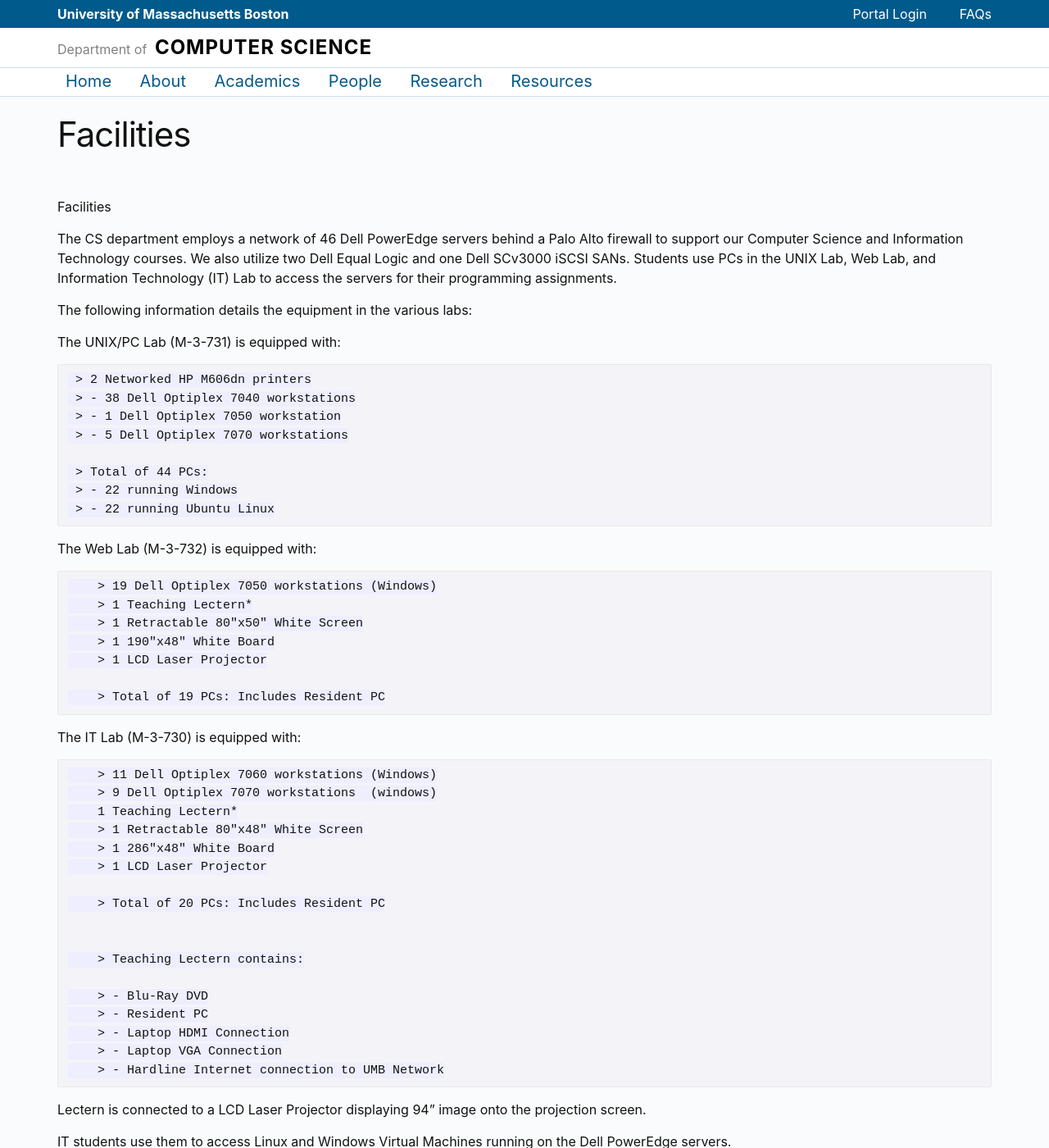
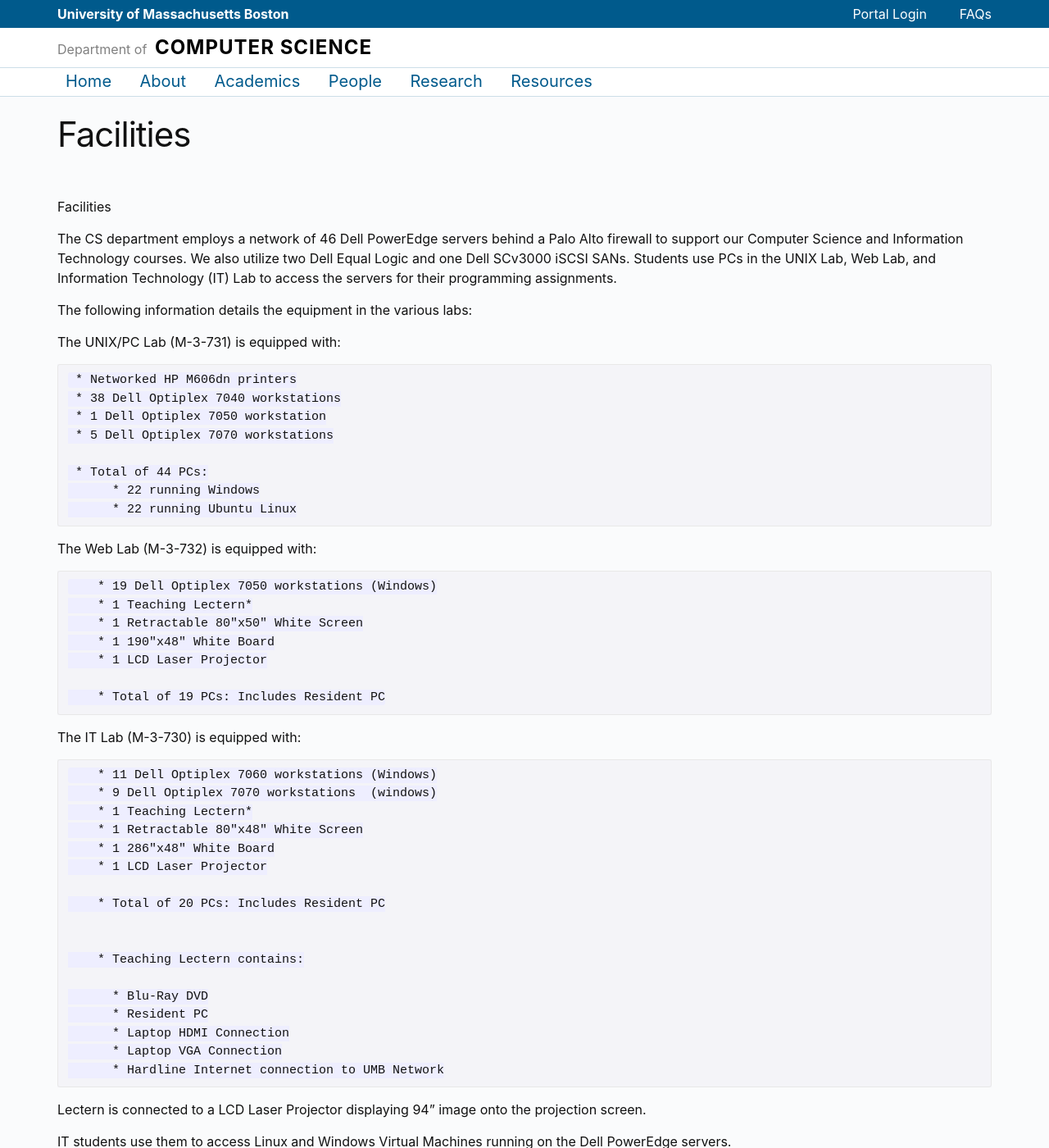
Before and after one commit to umbcs/umbcs.github.io, a Jekyll site: the page built from WEB/about/facilities.markdown, in a window 1280 px wide and 1400 px high. Shown: the whole window at 82% size. Built offline with Jekyll 4.4.1, drawn with Linux system fonts in a browser that asks for light colours.

Commit message:
Update facilities.markdown

```diff
--- a/WEB/about/facilities.markdown
+++ b/WEB/about/facilities.markdown
@@ -15,45 +15,45 @@ The following information details the equipment in the various labs:
 
 The UNIX/PC Lab (M-3-731) is equipped with:
 
-     > 2 Networked HP M606dn printers
-     > - 38 Dell Optiplex 7040 workstations
-     > - 1 Dell Optiplex 7050 workstation
-     > - 5 Dell Optiplex 7070 workstations
+     * Networked HP M606dn printers
+     * 38 Dell Optiplex 7040 workstations
+     * 1 Dell Optiplex 7050 workstation
+     * 5 Dell Optiplex 7070 workstations
 
-     > Total of 44 PCs:
-     > - 22 running Windows
-     > - 22 running Ubuntu Linux
+     * Total of 44 PCs:
+          * 22 running Windows
+          * 22 running Ubuntu Linux
 
 
 The Web Lab (M-3-732) is equipped with:
 
-        > 19 Dell Optiplex 7050 workstations (Windows)
-        > 1 Teaching Lectern*
-        > 1 Retractable 80"x50" White Screen
-        > 1 190"x48" White Board
-        > 1 LCD Laser Projector
+        * 19 Dell Optiplex 7050 workstations (Windows)
+        * 1 Teaching Lectern*
+        * 1 Retractable 80"x50" White Screen
+        * 1 190"x48" White Board
+        * 1 LCD Laser Projector
 
-        > Total of 19 PCs: Includes Resident PC
+        * Total of 19 PCs: Includes Resident PC
 
 The IT Lab (M-3-730) is equipped with:
 
-        > 11 Dell Optiplex 7060 workstations (Windows)
-        > 9 Dell Optiplex 7070 workstations  (windows)
-        1 Teaching Lectern*
-        > 1 Retractable 80"x48" White Screen
-        > 1 286"x48" White Board
-        > 1 LCD Laser Projector
+        * 11 Dell Optiplex 7060 workstations (Windows)
+        * 9 Dell Optiplex 7070 workstations  (windows)
+        * 1 Teaching Lectern*
+        * 1 Retractable 80"x48" White Screen
+        * 1 286"x48" White Board
+        * 1 LCD Laser Projector
 
-        > Total of 20 PCs: Includes Resident PC
+        * Total of 20 PCs: Includes Resident PC
 
 
-        > Teaching Lectern contains:
+        * Teaching Lectern contains:
 
-        > - Blu-Ray DVD
-        > - Resident PC
-        > - Laptop HDMI Connection
-        > - Laptop VGA Connection
-        > - Hardline Internet connection to UMB Network
+          * Blu-Ray DVD
+          * Resident PC
+          * Laptop HDMI Connection
+          * Laptop VGA Connection
+          * Hardline Internet connection to UMB Network
 
 Lectern is connected to a LCD Laser Projector displaying 94" image onto the
 projection screen.
```
